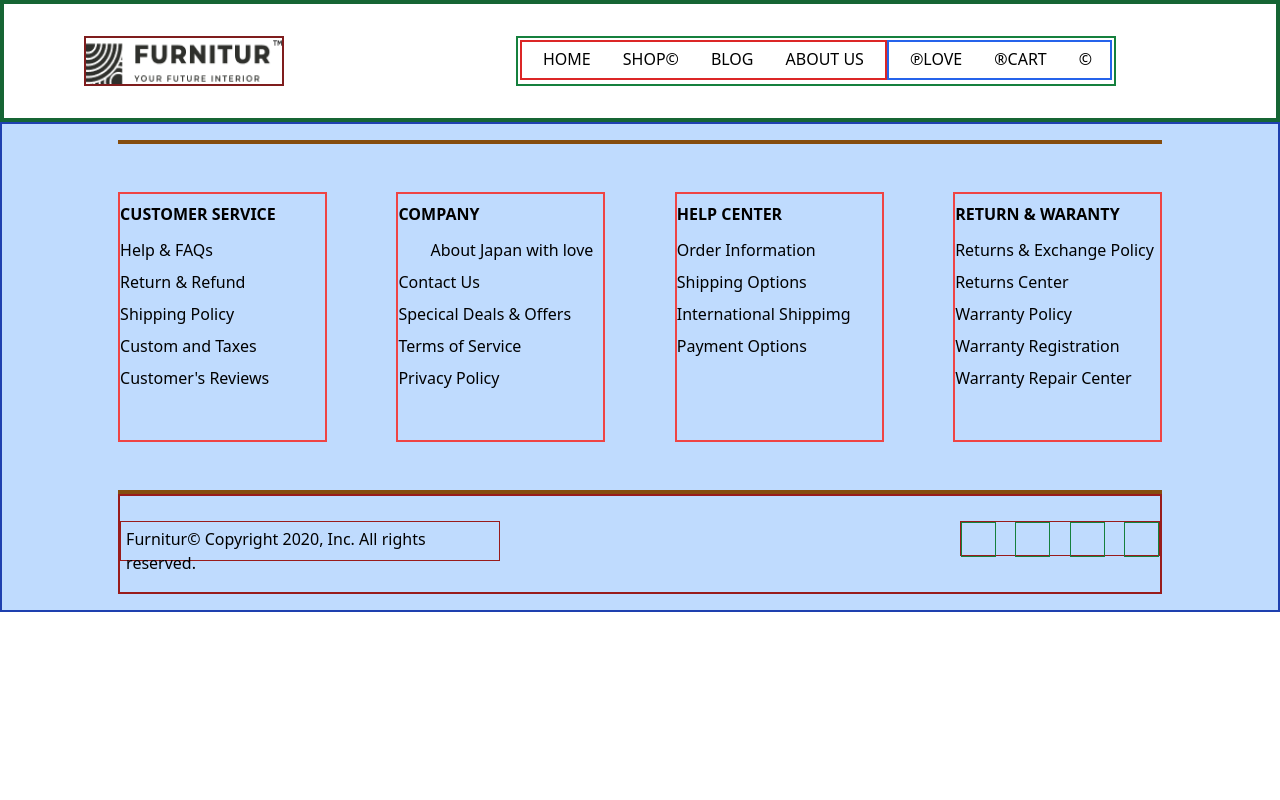
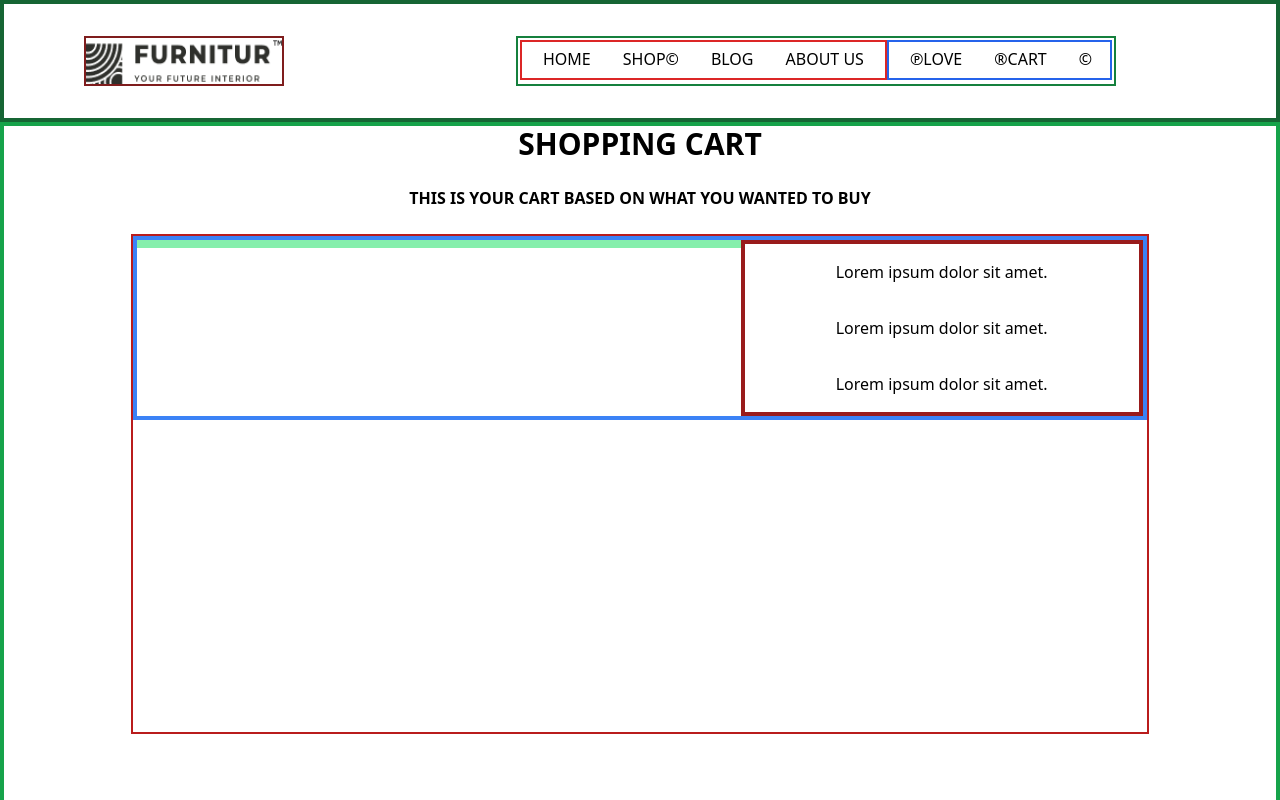
Before and after one commit to olatunji-20/furnitur, a Nuxt app: page /CartPage in a window 1280 px wide. Shown: the top 800 px of the page. Built offline with nearby package versions, Linux system fonts and the light colour scheme; data requests are answered from the project's data file.

Commit message:
started creating the cart component

```diff
--- /dev/null
+++ b/components/Cart.vue
@@ -0,0 +1,34 @@
+<template>
+  <div>
+    <div class="border-4 border-blue-500 w-[100%] h-[auto] flex justify-between wrap">
+        <div class="border-4 border-green-300 w-[60%] h-[100%]">
+            <div class="border-2 border-red-400 w-[100%] h-[120px]" v-for="c in cart" :key="c.id">
+                <p>{{ c.productName }}</p>
+            </div>
+            <!-- <p> {{ cart.length }} </p> -->
+        </div>
+        <div class="border-4 border-red-800 w-[40%] h-[100%]">
+            <p class="py-4">Lorem ipsum dolor sit amet.</p>
+            <p class="py-4">Lorem ipsum dolor sit amet.</p>
+            <p class="py-4">Lorem ipsum dolor sit amet.</p>
+        </div>
+    </div>
+  </div>
+</template>
+
+<script>
+import { useProductsStore } from '../stores/ProductsStore'
+export default {
+    setup() {
+        const productsStore = useProductsStore();
+
+        const cart = productsStore.cartItems
+        return { cart }
+    }
+
+}
+</script>
+
+<style>
+
+</style>
--- a/components/Trusted.vue
+++ b/components/Trusted.vue
@@ -3,7 +3,9 @@
         <h1 class="text-3xl font-bold text-center">TRUSTED BY</h1>
         <div class="w-[80%] h-[auto] border-2 border-blue-500 mx-[auto] my-8 flex flex-wrap justify-between">
             <div class="border border-red-500 w-[180px] h-[130px] mx-2 my-8">
-                <img src="../asssets/brand1.png" class="w-[100%] h-[100%] object-cover" />
+                <NuxtLink to="/CartPage">
+                    <img src="../asssets/brand1.png" class="w-[100%] h-[100%] object-cover" />
+                </NuxtLink>
             </div>
             <div class="border border-red-500 w-[180px] h-[130px] mx-2 my-8">
                 <img src="../asssets/brand2.png" class="w-[100%] h-[100%] object-cover" />
--- /dev/null
+++ b/pages/CartPage.vue
@@ -0,0 +1,23 @@
+<template>
+  <div>
+    <div class="border-4 border-green-600 w-[100%] h-[700px] text-center">
+        <h1 class="font-bold text-3xl">SHOPPING CART</h1>
+        <p class="font-bold my-6">THIS IS YOUR CART BASED ON WHAT YOU WANTED TO BUY</p>
+        <div class="border-2 border-red-700 w-[80%] h-[500px] mx-[auto]">
+            <Cart />
+        </div>
+    </div>
+    <Choose />
+    <Best />
+  </div>
+</template>
+
+<script>
+export default {
+
+}
+</script>
+
+<style>
+
+</style>
--- a/pages/product/index.vue
+++ /dev/null
@@ -1,15 +0,0 @@
-<template>
-  <div class="p-40">
-    <h1>Lorem ipsum dolor sit amet consectetur, adipisicing elit. Necessitatibus rem cupiditate nihil, tenetur vero libero.</h1>
-  </div>
-</template>
-
-<script>
-export default {
-
-}
-</script>
-
-<style>
-
-</style>
```
